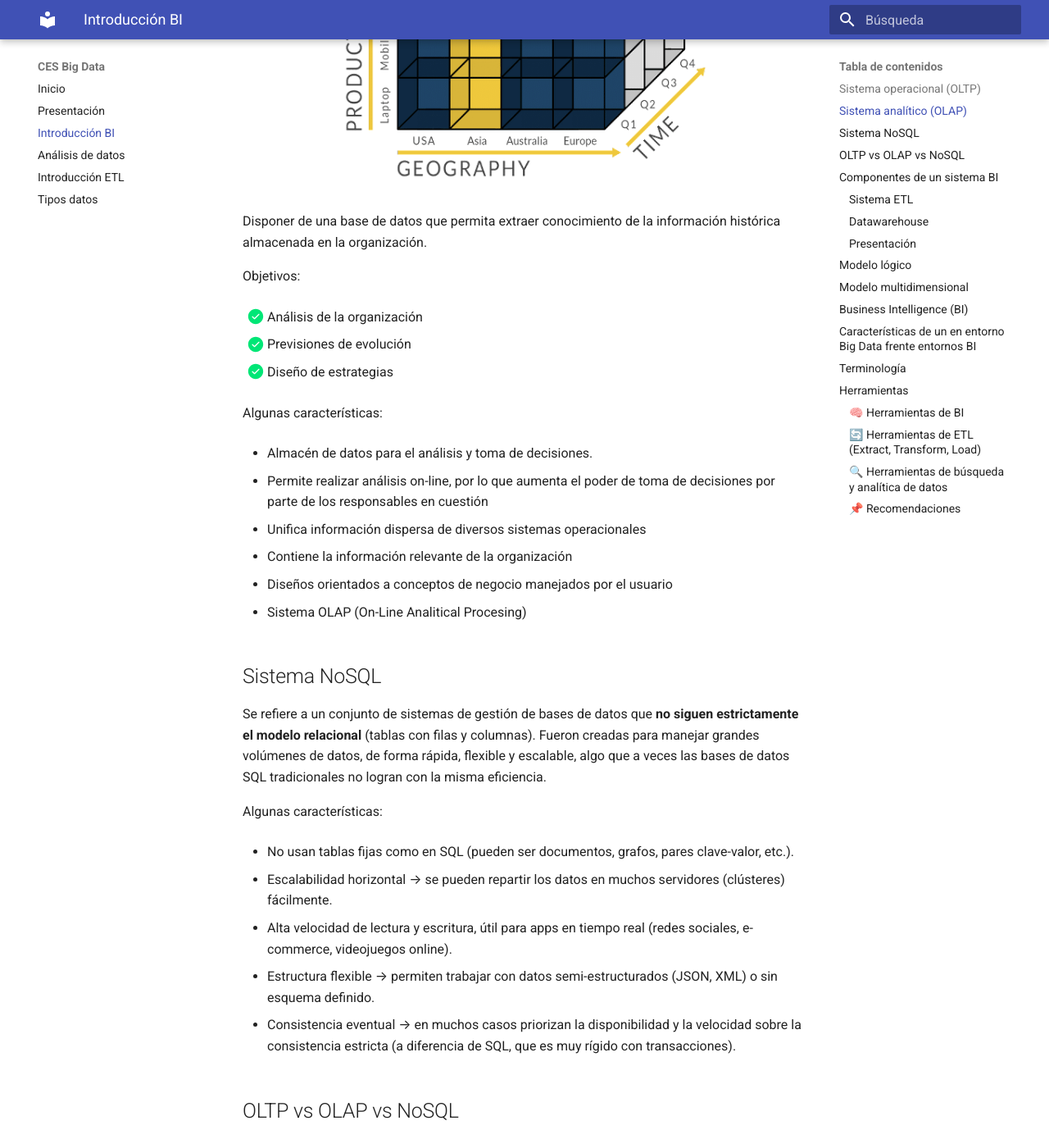
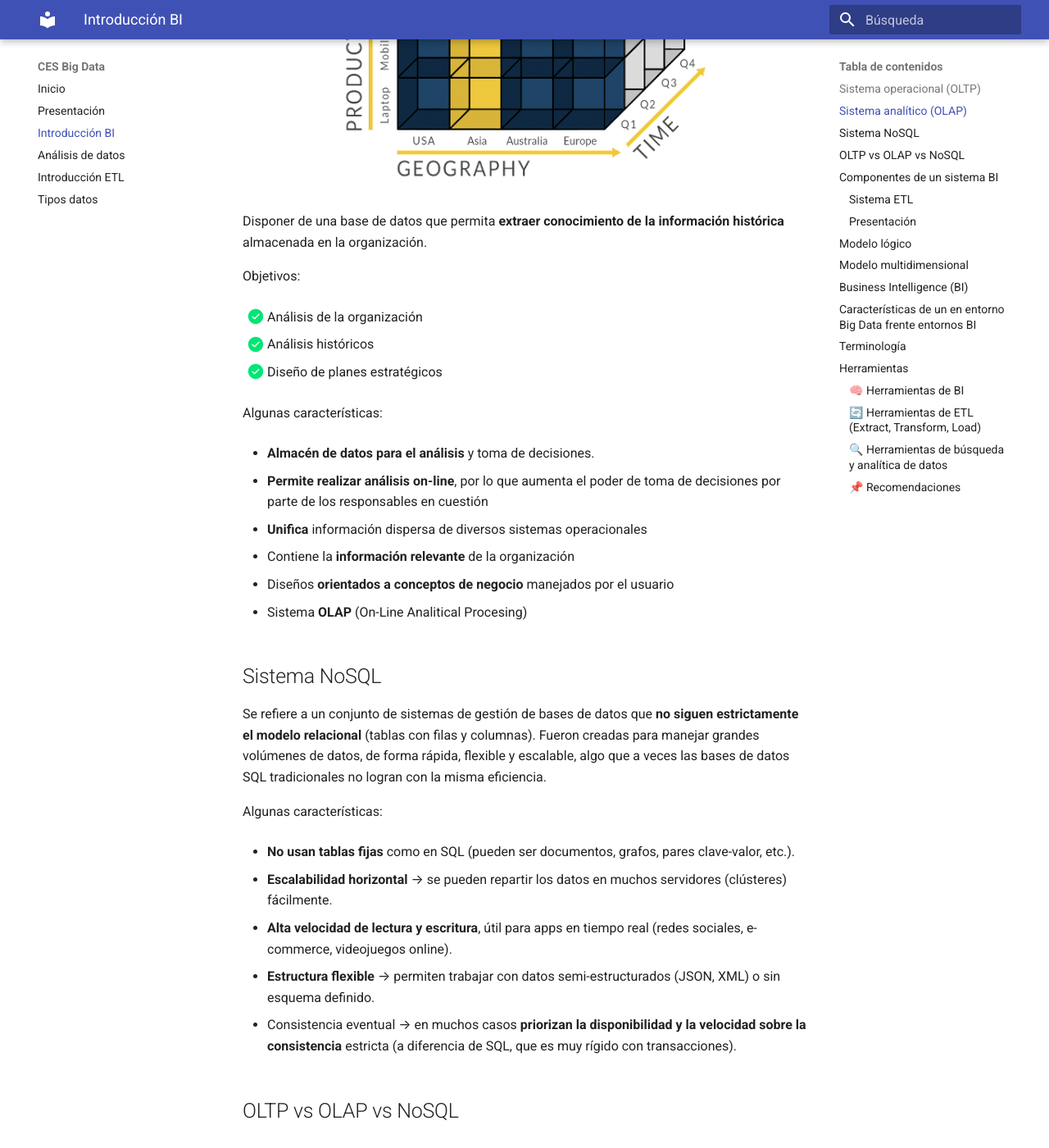
Before and after one commit to jorsodom/bigdata-sb, an MkDocs documentation site: the page built from docs/introduccionBI/BIIntroduccion.md, in a window 1280 px wide and 1400 px high, scrolled down 1393 px. Shown: the whole window at 82% size. Built offline with MkDocs 1.6.1 and Material for MkDocs 9.7.7, drawn with Linux system fonts in a browser that asks for light colours; some of the changed text lies outside the part shown.

Commit message:
update intro

```diff
--- a/docs/introduccionBI/BIIntroduccion.md
+++ b/docs/introduccionBI/BIIntroduccion.md
@@ -19,13 +19,13 @@
 
 Problemas para realizar el análisis en este sistema (OLTP):
 
--  La información se encuentra en varias y heterogéneas bases de datos y, en consecuencia, no se puede explotar en conjunto.
+-  La información se encuentra en varias y heterogéneas bases de datos y, en consecuencia, **no se puede explotar en conjunto**.
 
--  Solo es posible el análisis de los datos actuales, no mantiene valores históricos para tratar evolutivos.
+-  Solo es posible el análisis de los datos actuales, **no suele mantener valores históricos** para analizar históricos y evolutivos.
 
--  Se obstaculiza el trabajo transaccional diario de los sistemas de información originales, no permite el análisis on-line.
+-  Se **dificulta** el trabajo transaccional diario de los sistemas de información originales, no permite el análisis on-line.
 
--  La base de datos está diseñada para el trabajo transaccional, no para el análisis de los datos.
+-  La base de datos **está diseñada para el trabajo transaccional**, no para el análisis de los datos.
 
 ## Sistema analítico (OLAP)
 
@@ -34,29 +34,29 @@
 width="70%" />
 </div>
 
-Disponer de una base de datos que permita extraer conocimiento de la información histórica almacenada en la organización.
+Disponer de una base de datos que permita **extraer conocimiento de la información histórica** almacenada en la organización.
 
 Objetivos:
 
 - [x] Análisis de la organización
 
-- [x] Previsiones de evolución
+- [x] Análisis históricos
 
-- [x] Diseño de estrategias
+- [x] Diseño de planes estratégicos
 
 Algunas características:
 
--  Almacén de datos para el análisis y toma de decisiones.
+-  **Almacén de datos para el análisis** y toma de decisiones.
 
--  Permite realizar análisis on-line, por lo que aumenta el poder de toma de decisiones por parte de los responsables en cuestión
+-  **Permite realizar análisis on-line**, por lo que aumenta el poder de toma de decisiones por parte de los responsables en cuestión
 
--  Unifica información dispersa de diversos sistemas operacionales
+-  **Unifica** información dispersa de diversos sistemas operacionales
 
--  Contiene la información relevante de la organización
+-  Contiene la **información relevante** de la organización
 
--  Diseños orientados a conceptos de negocio manejados por el usuario
+-  Diseños **orientados a conceptos de negocio** manejados por el usuario
 
--  Sistema OLAP (On-Line Analitical Procesing)
+-  Sistema **OLAP** (On-Line Analitical Procesing)
 
 ## Sistema NoSQL
 
@@ -64,15 +64,15 @@
 
 Algunas características:
 
--  No usan tablas fijas como en SQL (pueden ser documentos, grafos, pares clave-valor, etc.).
+-  **No usan tablas fijas** como en SQL (pueden ser documentos, grafos, pares clave-valor, etc.).
 
--  Escalabilidad horizontal → se pueden repartir los datos en muchos servidores (clústeres) fácilmente.
+-  **Escalabilidad horizontal** → se pueden repartir los datos en muchos servidores (clústeres) fácilmente.
 
--  Alta velocidad de lectura y escritura, útil para apps en tiempo real (redes sociales, e-commerce, videojuegos online).
+-  **Alta velocidad de lectura y escritura**, útil para apps en tiempo real (redes sociales, e-commerce, videojuegos online).
 
--  Estructura flexible → permiten trabajar con datos semi-estructurados (JSON, XML) o sin esquema definido.
+-  **Estructura flexible** → permiten trabajar con datos semi-estructurados (JSON, XML) o sin esquema definido.
 
--  Consistencia eventual → en muchos casos priorizan la disponibilidad y la velocidad sobre la consistencia estricta (a diferencia de SQL, que es muy rígido con transacciones).
+-  Consistencia eventual → en muchos casos **priorizan la disponibilidad y la velocidad sobre la consistencia** estricta (a diferencia de SQL, que es muy rígido con transacciones).
 
 ## OLTP vs OLAP vs NoSQL
 
@@ -113,17 +113,6 @@
 
 ---
 
-### Datawarehouse
-Se soporta sobre el modelo físico dimensional diferente de los sistemas de bases de datos que están basados en el modelo Entidad-Relación (E/R). Este modelo contiene la misma información que el modelo E/R pero agrupa los datos con el objetivo de ganar una mayor comprensión para el usuario y garantizar la ejecución rápida y eficiente de las consultas.
-
-Existen dos tecnologías para implementar dicho modelo:
-
-- [x] MultidimensionalOLAP (MOLAP): se indexa los datos directamente en un modelo multidimensional (cubos) en el cual todas las posibles combinaciones de los datos ya están calculadas en una celda
-
-- [x] RelationalOLAP (ROLAP): implementa las estructuras dimensionales mediante bases de datos con modelos relacionales.
-
----
-
 ### Presentación
 
 <div align="center">
@@ -135,13 +124,13 @@
 
 **DSS (Decisión Support System)**:
 Informes dinámicos, normalmente para representar un indicador o un grupo de indicadores relacionados funcionalmente en tablas de datos.
-Además de estos informes predefinidos, los usuarios con capacidades de análisis podrán crear sus propios informes y obtener respuestas en demandas de información puntuales.
+Además de estos informes predefinidos, **los usuarios con capacidades de análisis** podrán crear sus propios informes y obtener respuestas en demandas de información puntuales.
 
 **EIS (Executive Information System)**:
-Informes estáticos, predefinidos, fáciles de manejar y orientados a los directores. Son informes muy visuales (normalmente se utilizan exclusivamente gráficos) y con un nivel alto de agregación de la información. Deben estar orientados a la gestión estratégica.
+Informes estáticos, predefinidos, **fáciles de manejar y orientados a los directores**. Son informes muy visuales (normalmente se utilizan exclusivamente gráficos) y con un nivel alto de agregación de la información. Deben estar orientados a la gestión estratégica.
 
 **BSC (Balance Scored Card)**:
-Informes estáticos para la gestión estratégica de la empresa. Permite medir el rendimiento de áreas o personas mediante el análisis de diversos de un conjunto de indicadores con valores objetivo y pesos.
+Informes estáticos para la gestión estratégica de la empresa. **Permite medir el rendimiento de áreas o personas** mediante el análisis de diversos de un conjunto de indicadores con valores objetivo y pesos.
 
 ## Modelo lógico
 
@@ -186,10 +175,10 @@
 width="80%" />
 </div>
 
-Business Intelligence suele definirse como la transformación de los datos de la compañía en conocimiento para obtener una ventaja competitiva.
+Business Intelligence suele definirse como **la transformación de los datos de la compañía en conocimiento para obtener una ventaja competitiva**.
 Desde un punto de vista más pragmático, y asociándolo directamente a las tecnologías de la información, podemos definir Business Intelligence como:
 
-El conjunto de metodologías, aplicaciones y tecnologías que permiten reunir, depurar y transformar datos de los sistemas transaccionales e información desestructurada (interna y externa a la compañía) en información estructurada, para su explotación directa (reporting, análisis OLAP...) o para su análisis y conversión en conocimiento soporte a la toma de decisiones sobre el negocio.
+> **El conjunto de metodologías, aplicaciones y tecnologías que permiten reunir, depurar y transformar datos de los sistemas transaccionales e información desestructurada (interna y externa a la compañía) en información estructurada, para su explotación directa (reporting, análisis OLAP...) o para su análisis y conversión en conocimiento soporte a la toma de decisiones sobre el negocio.**
 
 ## Características de un en entorno Big Data frente entornos BI
 Aunque el proceso ETL se puede realizar con distintas herramientas, en entornos de **Big Data** se requieren capacidades especiales para manejar la complejidad y volumen de datos:
```
